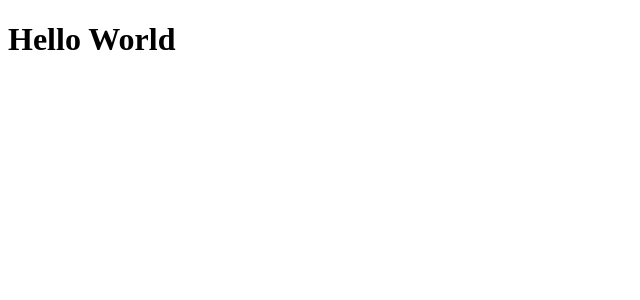
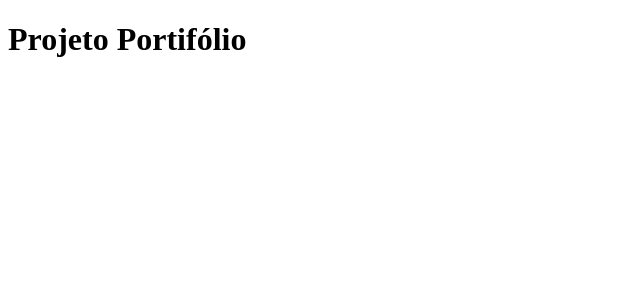
Before and after one commit to Wanhenri/PortfolioProjetos, a React (Create React App) app in the folder frontend/: page / in a window 1280 px wide. Shown: the top 300 px of the page, without its empty margins (0-640 px from the left). Built offline with nearby package versions, Linux system fonts and the light colour scheme.

Commit message:
[feat](frontend):modificando o App.js

```diff
--- a/frontend/src/App.js
+++ b/frontend/src/App.js
@@ -1,8 +1,12 @@
 import React from 'react';
+
+import Header from '../src/components/Header'
 
 function App() {
   return (
-      <h1>Hello World</h1>
+      <Header>
+        Projeto Portifólio
+      </Header>
   );
 }
 
--- /dev/null
+++ b/frontend/src/components/Header/index.js
@@ -0,0 +1,11 @@
+import React from 'react';
+
+function Header({children}){
+    return(
+        <header>
+            <h1>{children}</h1>
+        </header>
+    );
+}
+
+export default Header;
```
Also changed, not shown: frontend/src/components/README.md (added), frontend/src/img/README.md, 1 other file (tests, documents, lock files or other folders).
